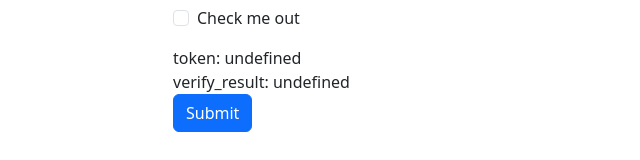
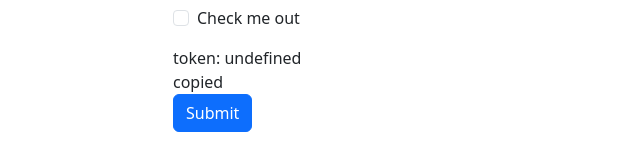
Before and after one commit to ankitaabad/hcaptcha, a SvelteKit app: page / in a window 1280 px wide. Shown: the part 190-350 px from the top of the page, without its empty margins (319-959 px from the left). Built offline with nearby package versions, Linux system fonts and the light colour scheme.

Commit message:
copy functionality

```diff
--- a/src/routes/+page.svelte
+++ b/src/routes/+page.svelte
@@ -2,10 +2,14 @@
 	import { browser } from "$app/environment";
 
   let token = ""
+  let copied = false
   let verify_result
   function get_token(input) {
     console.log("get_token called", input)
     token= input
+    navigator.clipboard.writeText(token).then(() => {
+      copied = true
+    })
   }
   get_token()
   if (browser) {
@@ -67,7 +71,8 @@
 			data-callback="get_token"
 		/>
 		<div>token: {token}</div>
-    <div>verify_result: {verify_result}</div>
+    <div class:visually-hidden={copied}> copied</div>
+    <!-- <div>verify_result: {verify_result}</div> -->
 		<input type="submit" class="btn btn-primary" value="Submit" on:click={() => verify()} />
 	</form>
 </div>
```
